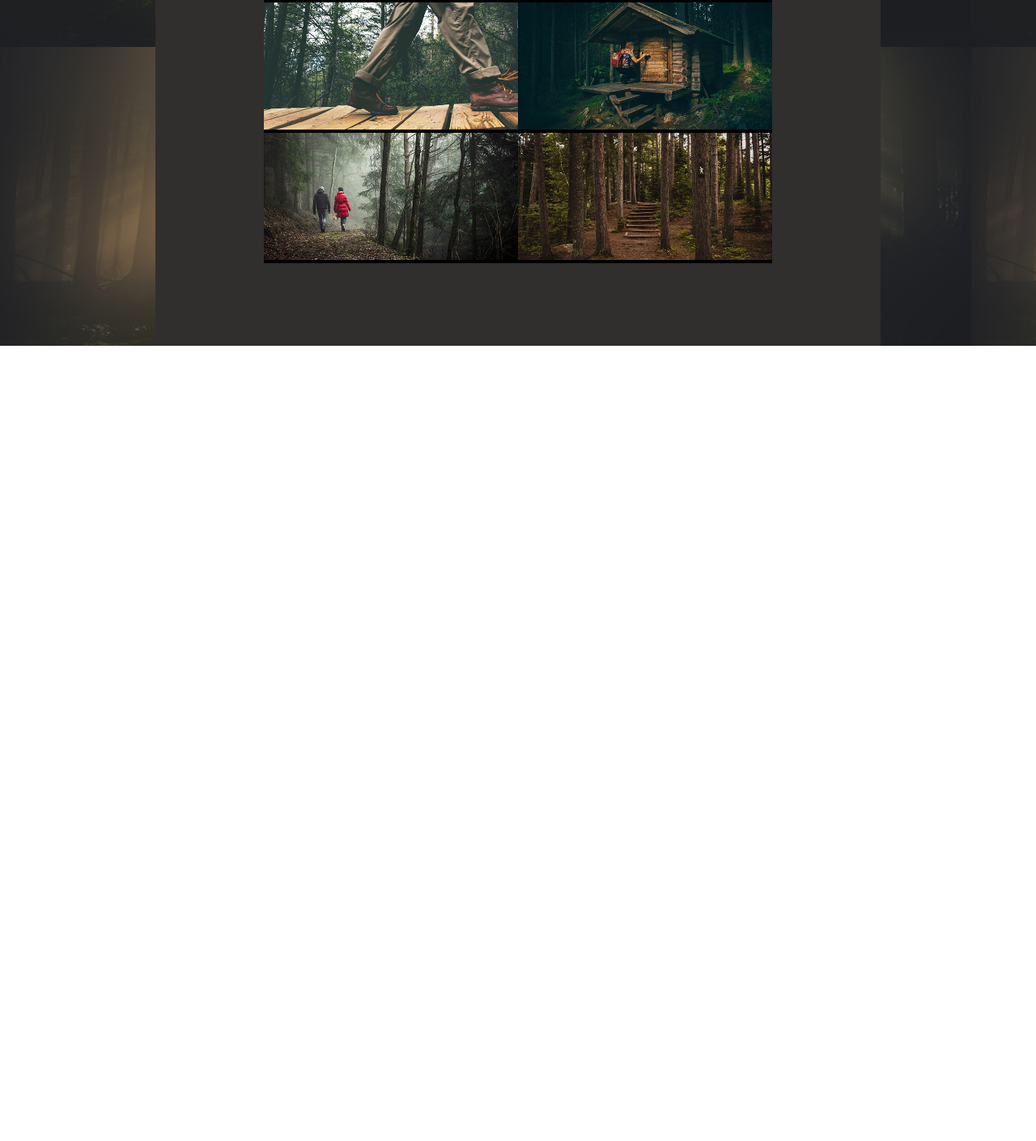
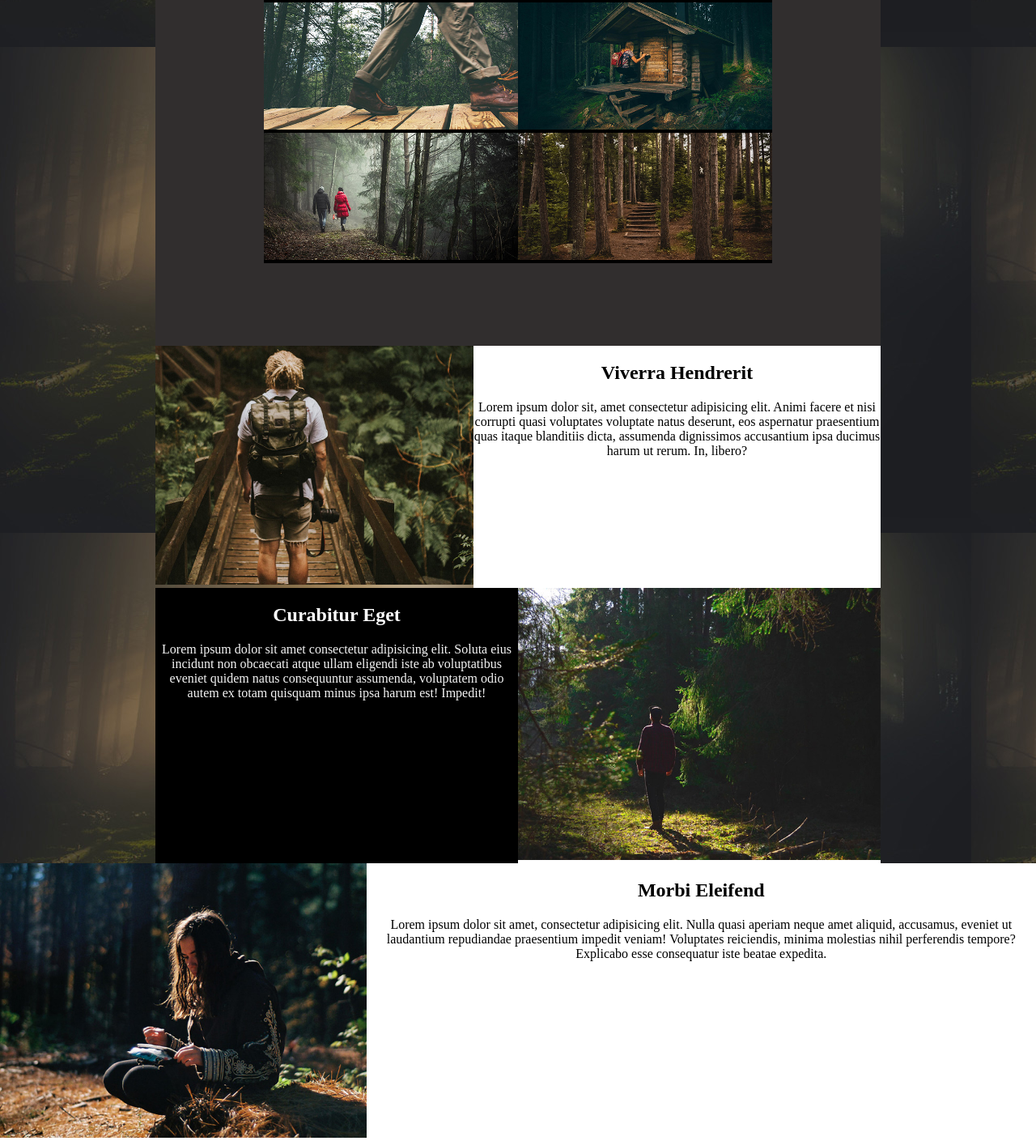
Before and after one commit to philippeK22/caminar-html-css, a plain HTML site: page index.html in a window 1280 px wide. Shown: the part 1142-2551 px from the top of the page at 81% size. Before the commit the page ends 1569 px from the top, so only its background shows below. Drawn offline with Linux system fonts and the light colour scheme.

Commit message:
fin de ma 3ème section partiellement fichier index.html et style.css

```diff
--- a/index.html
+++ b/index.html
@@ -63,7 +63,50 @@
         </div>
     </section>
     <!-- fin de ma 2èeme Section -->
+    <!-- Début de ma 3ème Section -->
+    <section>
+        <div class="image3">
+            <div>
+                <img src="/images/pic06.jpg" alt="photo forest">
+            </div>
 
 
-</body>
-</html>
+            <div>
+
+                <h2>
+                 Viverra Hendrerit
+                </h2>
+                <p>Lorem ipsum dolor sit, amet consectetur adipisicing elit. Animi facere et nisi corrupti quasi voluptates voluptate natus deserunt, eos aspernatur praesentium quas itaque blanditiis dicta, assumenda dignissimos accusantium ipsa ducimus harum ut rerum. In, libero?</p>
+            </div>
+        </div>
+
+            <div class="texte4">
+                <div>
+                    <h2>Curabitur Eget</h2>
+                    <p>Lorem ipsum dolor sit amet consectetur adipisicing elit. Soluta eius incidunt non obcaecati atque ullam eligendi iste ab voluptatibus eveniet quidem natus consequuntur assumenda, voluptatem odio autem ex totam quisquam minus ipsa harum est! Impedit!</p>
+                </div>
+
+                <div>
+                    <img src="/images/pic07.jpg" alt="homme forest">
+
+                </div>
+
+            </div>
+
+            <div class="image3">
+                <div>
+                    <img src="/images/pic08.jpg" alt="femme forest">
+                </div>
+                <div>
+                    <h2>Morbi Eleifend</h2>
+                    <p>Lorem ipsum dolor sit amet, consectetur adipisicing elit. Nulla quasi aperiam neque amet aliquid, accusamus, eveniet ut laudantium repudiandae praesentium impedit veniam! Voluptates reiciendis, minima molestias nihil perferendis tempore? Explicabo esse consequatur iste beatae expedita.</p>
+
+
+                </div>
+
+            </div>
+
+        </section>
+
+    </body>
+    </html>
--- a/public/css/style.css
+++ b/public/css/style.css
@@ -113,3 +113,86 @@ section:nth-of-type(2) .image2 div:last-of-type img{
     /* /* fin de la 2ème image de la class "image3" dans la deuxième section*/
 
     /* fin de ma 2 ème section--- */
+
+    /*Début de ma 3ème Section---*/
+
+    section:last-of-type .image3{
+     display: flex;
+     width: 70%;
+     margin: auto;
+     text-align: center;
+     justify-content: center;
+
+    }
+
+
+    section:last-of-type .image3 div:first-of-type img{
+        width: 100%;
+    }
+
+
+ section:last-of-type div:last-of-type{
+
+   background-color: white;
+   width: 100%;
+}
+
+/* fin de premierè div d'image et texte  */
+
+section:last-of-type .texte4{
+    display: flex;
+    text-align: center;
+    justify-content: center;
+    width: 70%;
+    margin: auto;
+
+
+}
+
+
+section:last-of-type .texte4 div:first-of-type{
+    background: black;
+    flex: 1;
+
+}
+section:last-of-type .texte4 div:first-of-type h2{
+    color: white;
+}
+section:last-of-type .texte4 div:first-of-type p{
+    color: whitesmoke;
+}
+
+section:last-of-type .texte4 div:last-of-type{
+    text-align: center;
+    justify-content: center;
+    flex: 1;
+    width: 100%;
+
+}
+section:last-of-type .texte4 div:last-of-type img{
+    width: 100%;
+}
+/* fin de la deuxième div d'image------ */
+
+
+section:last-of-type .image3{
+    display: flex;
+    flex: 1;
+    width: 70%;
+    margin: auto;
+    text-align: center;
+    justify-content: center;
+
+}
+
+section:last-of-type .image3 div:first-of-type img{
+ width: 100%;
+}
+
+
+section:last-of-type div:last-of-type{
+background-color: white;
+width: 100%;
+
+
+}
```
